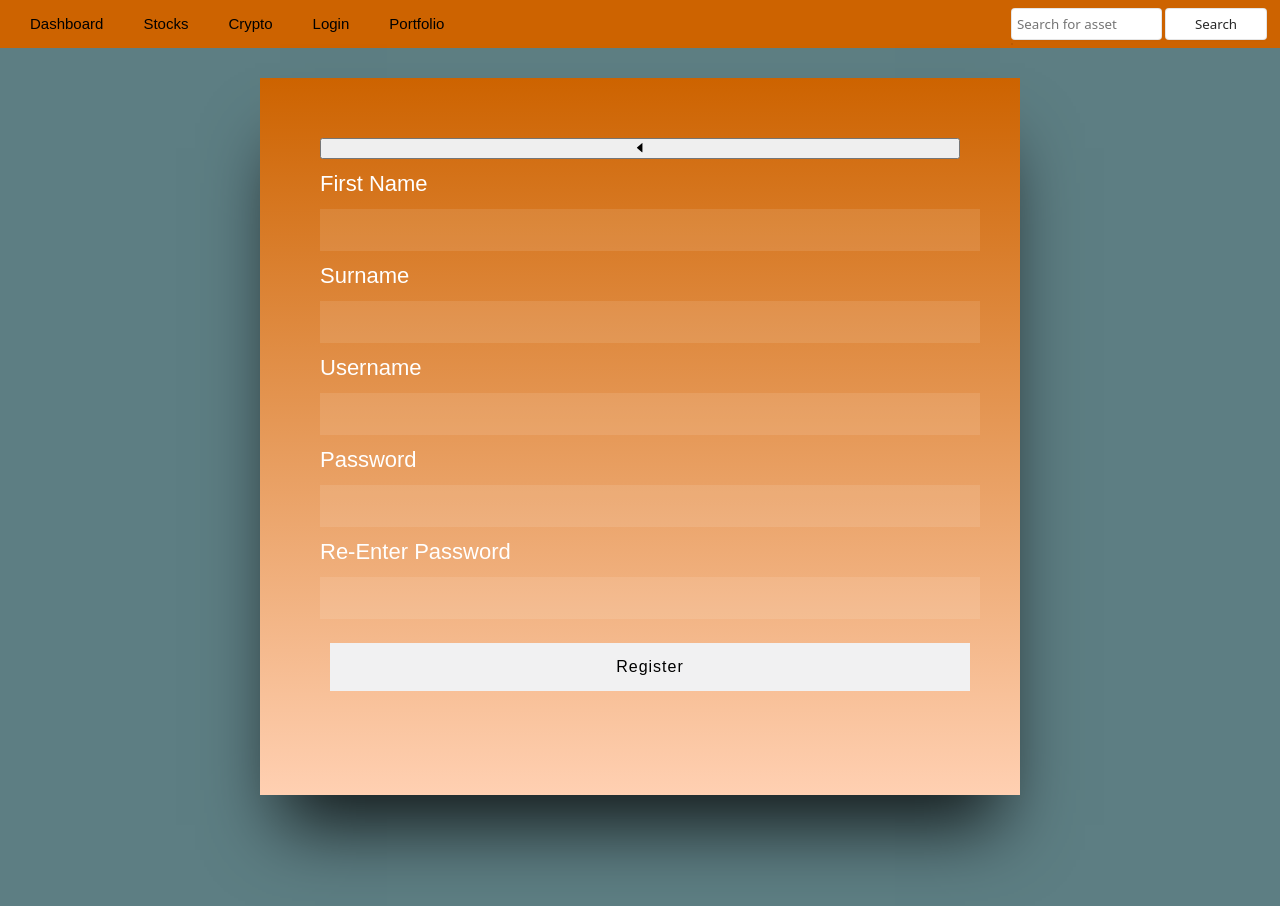
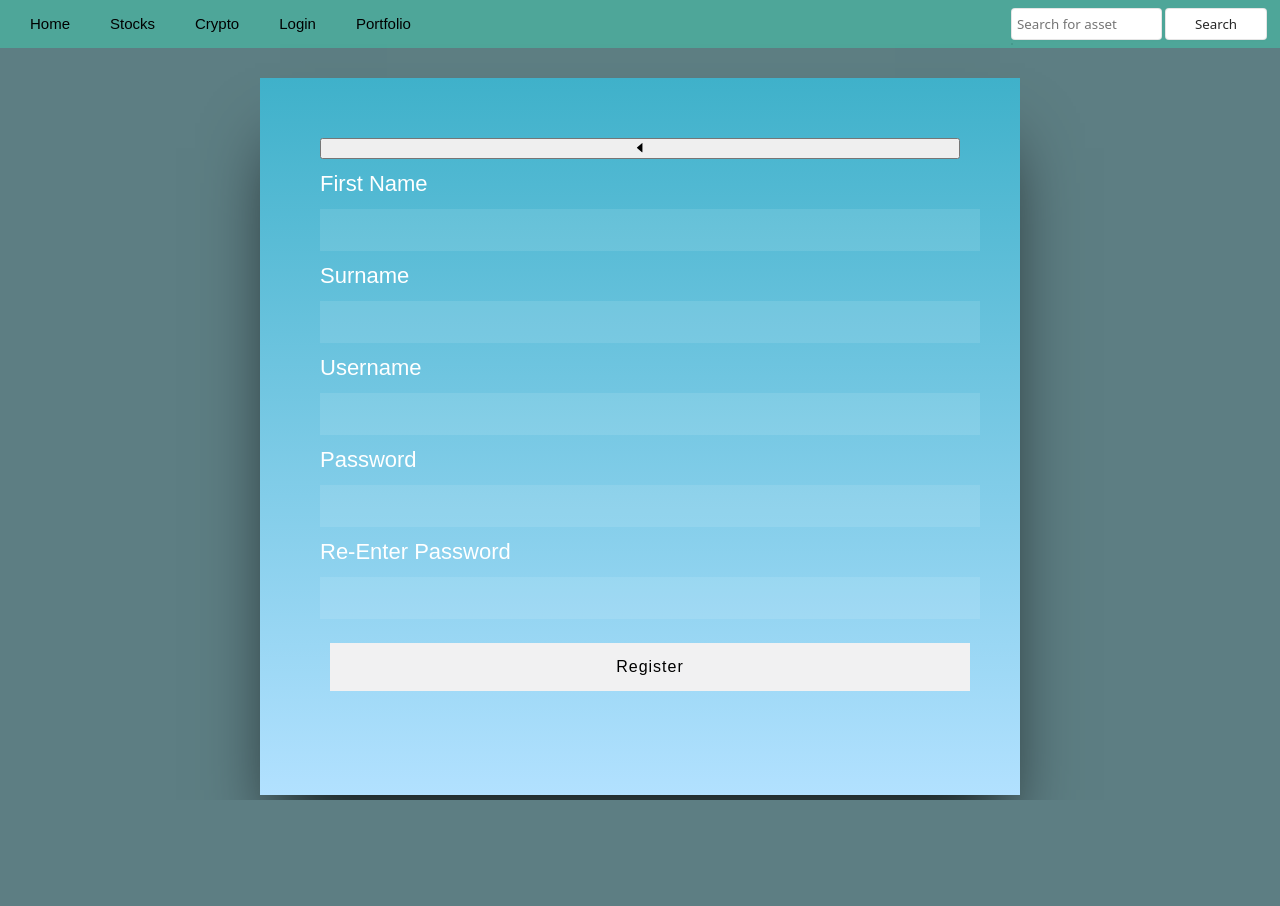
Before and after one commit to KMcCrear/TrendTracker, a React (Create React App) app in the folder client/: page /register in a window 1280 px wide. Shown: the top 906 px of the page. After the commit the page ends 800 px from the top, so only its background shows below. Built offline with nearby package versions, Linux system fonts and the light colour scheme.

Commit message:
Css match (#52)
* css changes to match wireframes

* navbar changes dashboard to home

```diff
--- a/client/src/App.css
+++ b/client/src/App.css
@@ -1,13 +1,13 @@
 .App {
-	width: 100vw;
-	height: 100vw;
+	/* width: 100vw;
+	height: 100vw; */
 }
 
 body {
 	margin: 0;
 	padding: 0;
 	overflow: hidden;
-	background-color: #5d7e83
+	background-color: #5d7e83;
 }
 
 button:hover {
@@ -406,7 +406,7 @@ div#chart {
 	display: flex;
 	flex-direction: column;
 	justify-content: center;
-	background-image: linear-gradient(#cd6300, rgb(255, 208, 178));;
+	background-image: linear-gradient(#3fb1ca, rgb(178, 225, 255));
 
 	box-shadow: 0 50px 70px -20px rgba(0, 0, 0, 0.8);
 }
--- a/client/src/components/Navbar.jsx
+++ b/client/src/components/Navbar.jsx
@@ -1,6 +1,6 @@
-import React, {useState } from "react";
+import React, { useState } from "react";
 import SearchBar from "./SearchBar";
-import '../css/Navbar.css'
+import "../css/Navbar.css";
 
 function NavBar(props) {
 	const { state } = props;
@@ -9,16 +9,31 @@ function NavBar(props) {
 			<div className="Navbar">
 				<div className="leftSide">
 					<div className="links">
-						<a class='navBarLink' href="/">Dashboard</a>
-						<a class='navBarLink' href="/stock">Stocks</a>
-						<a class='navBarLink' href="/crypto">Crypto</a>
-						{state.loggedIn ? <a class='navBarLink' href="/logout">Logout</a>:<a class='navBarLink' href="/login">Login</a>}
-						<a class='navBarLink' href="/portfolio">Portfolio</a>
+						<a class="navBarLink" href="/">
+							Home
+						</a>
+						<a class="navBarLink" href="/stock">
+							Stocks
+						</a>
+						<a class="navBarLink" href="/crypto">
+							Crypto
+						</a>
+						{state.loggedIn ? (
+							<a class="navBarLink" href="/logout">
+								Logout
+							</a>
+						) : (
+							<a class="navBarLink" href="/login">
+								Login
+							</a>
+						)}
+						<a class="navBarLink" href="/portfolio">
+							Portfolio
+						</a>
 					</div>
-
 				</div>
 				<div className="rightSide">
-					<SearchBar/>
+					<SearchBar />
 				</div>
 			</div>
 		</div>
--- a/client/src/css/Dashboard.css
+++ b/client/src/css/Dashboard.css
@@ -1,52 +1,53 @@
-#tweetInfo{
-    float:right;
+#tweetInfo {
+	float: right;
 	width: 20%;
 	margin-right: 1%;
 }
-#tweetInfo, #candleGraph{
+#tweetInfo,
+#candleGraph {
 	border-style: solid;
 	border-radius: 20px;
 	padding: 10px;
 	margin-top: 10px;
 	height: 28rem;
-    display:inline-block;
+	display: inline-block;
 }
-#candleGraph{
+#candleGraph {
 	margin-left: 10px;
 }
-#newsInfo{
-    background-image: linear-gradient(#cd6300, rgb(255, 208, 178));
+#newsInfo {
+	background-image: linear-gradient(#4ea699, rgb(195, 193, 245));
 	border-style: solid;
 	border-radius: 20px;
 	margin-top: 5px;
 	padding: 10px;
 }
 
-#sampleTweets{
-    display: 'inline-block';
-    background-color:'#00ACEE';
-    border-radius:'5px';
+#sampleTweets {
+	display: "inline-block";
+	background-color: "#00ACEE";
+	border-radius: "5px";
 	width: 30%;
-    padding: '5px';
+	padding: "5px";
 }
 
-#newsCard{
+#newsCard {
 	width: 33%;
 	min-height: 100%;
 	display: inline-block;
 	vertical-align: top;
 }
 
-#title{
+#title {
 	color: white;
 	text-decoration: none;
 }
 
-#title:hover{
+#title:hover {
 	text-decoration: underline;
 }
 
-.dashboardContainer{
+.dashboardContainer {
 	background-color: #c7dfe2;
 	position: relative;
 	z-index: 10;
--- a/client/src/css/Navbar.css
+++ b/client/src/css/Navbar.css
@@ -1,13 +1,12 @@
-.navBarLink{
-    color:black;
-    padding: 10px;
-
+.navBarLink {
+	color: black;
+	padding: 10px;
 }
-.navBarLink:hover{
-    background-color: #cf945c
+.navBarLink:hover {
+	background-color: #fcfcfc;
 }
 .Navbar {
-	background-color: #cd6300;
+	background-color: #4ea699;
 	width: 100%;
 	height: 3rem;
 	font-family: Arial, Helvetica, sans-serif;
--- a/client/src/pages/Crypto.jsx
+++ b/client/src/pages/Crypto.jsx
@@ -23,7 +23,7 @@ export default function Crypto(props) {
 		const getSingleCoinData = async () => {
 			setGraphData(
 				<Space direction="horizontal" style={{ width: "100%" }}>
-					<TimeSeries search={coin} state={state} what="crypto"/>
+					<TimeSeries search={coin} state={state} what="crypto" />
 					<TweetInfo search={coin.toLocaleLowerCase()} />
 				</Space>
 			);
@@ -61,7 +61,7 @@ export default function Crypto(props) {
 	if (coin) {
 		return (
 			<div>
-				<h1>Coins Bro</h1>
+				<h1>{coin}</h1>
 				<div>{graphData}</div>
 			</div>
 		);
```
Lines whose indentation alone changed are shown as unchanged.
